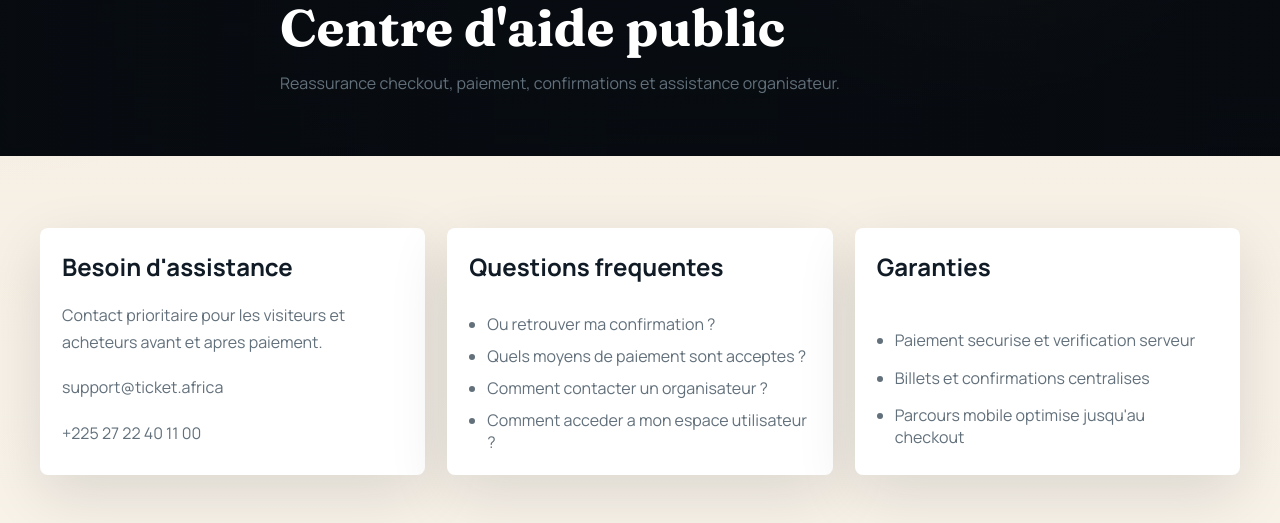
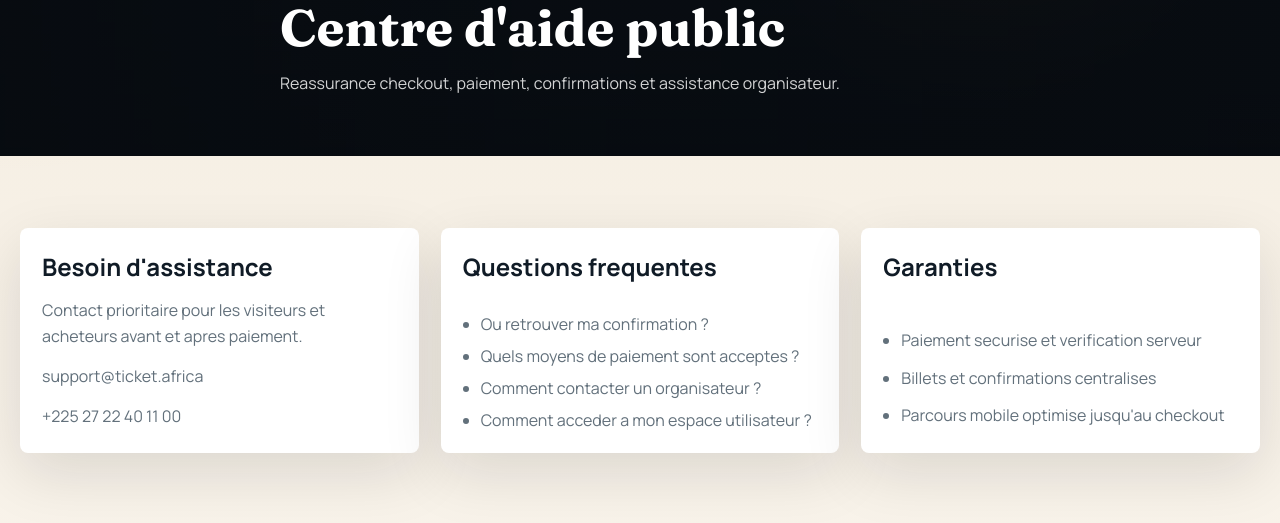
Before and after one commit to bozz33/Ticket, a Next.js app in the folder front/: page /support in a window 1280 px wide. Shown: the part 277-800 px from the top of the page. Built offline with nearby package versions, Linux system fonts and the light colour scheme; no server answers.

Commit message:
Update project files and prepare for GitHub push

```diff
--- a/front/app/globals.css
+++ b/front/app/globals.css
@@ -55,7 +55,7 @@ main {
 }
 
 .shell {
-  width: min(1200px, calc(100% - 32px));
+  width: min(1320px, calc(100% - 40px));
   margin: 0 auto;
 }
 
@@ -1346,6 +1346,10 @@ main {
   max-width: 720px;
 }
 
+.page-hero__content > p:not(.eyebrow) {
+  color: rgba(255, 255, 255, 0.82);
+}
+
 .page-hero__pills {
   display: flex;
   flex-wrap: wrap;
@@ -1376,7 +1380,7 @@ main {
 }
 
 .listing-layout {
-  grid-template-columns: 300px minmax(0, 1fr);
+  grid-template-columns: 260px minmax(0, 1fr);
 }
 
 .detail-layout,
```
Also changed, not shown: 2 other files (tests, documents, lock files or other folders).
